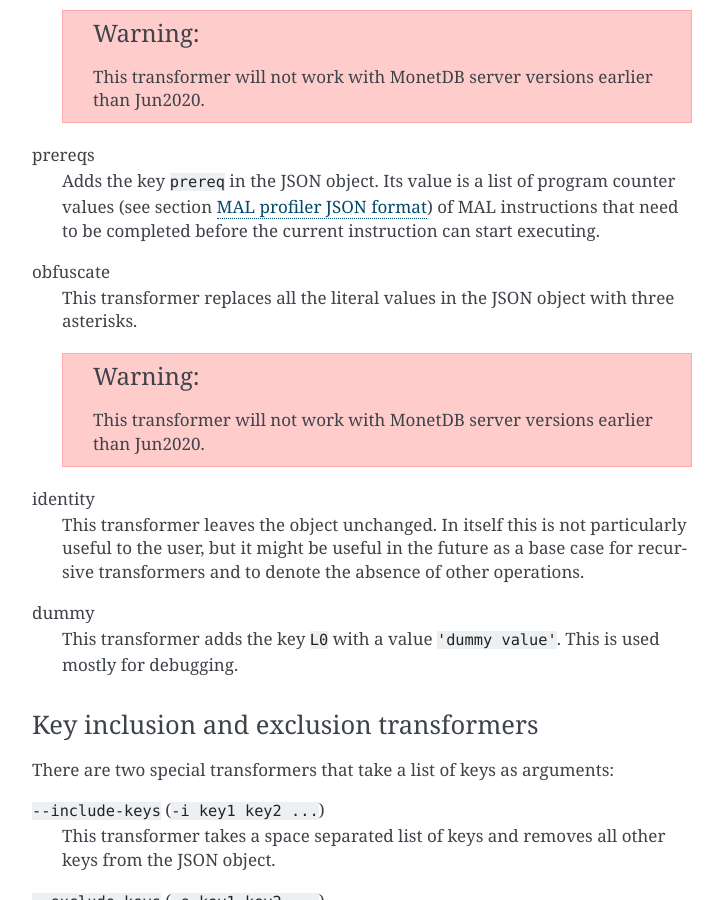
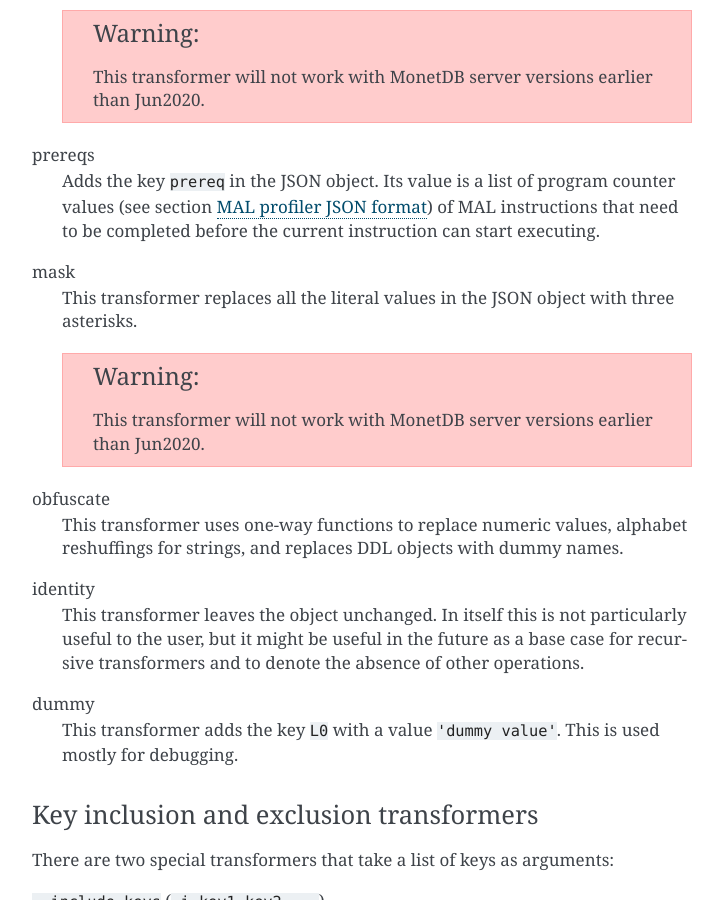
Before and after one commit to MonetDBSolutions/monetdb-stethoscope, a Sphinx documentation site: the page built from docs/source/usage.rst, in a window 1280 px wide and 900 px high, scrolled down 1357 px. Shown: the whole window, without its empty margins (388-1111 px from the left). Built offline with Sphinx 7.4.7, drawn with Linux system fonts in a browser that asks for light colours.

Commit message:
A new version with two approaches: -t mask and -t obfuscate

```diff
--- a/docs/source/usage.rst
+++ b/docs/source/usage.rst
@@ -67,13 +67,17 @@ prereqs
    counter values (see section :ref:`section-mal-reference`) of MAL instructions
    that need to be completed before the current instruction can start executing.
 
-obfuscate
+
+mask
    This transformer replaces all the literal values in the JSON object with
    three asterisks.
 
    .. warning::
 
       This transformer will not work with MonetDB server versions earlier than Jun2020.
+
+obfuscate
+    This transformer uses one-way functions to replace numeric values, alphabet reshuffings for strings, and replaces DDL objects with dummy names.
 
 identity
    This transformer leaves the object unchanged. In itself this is not
```
